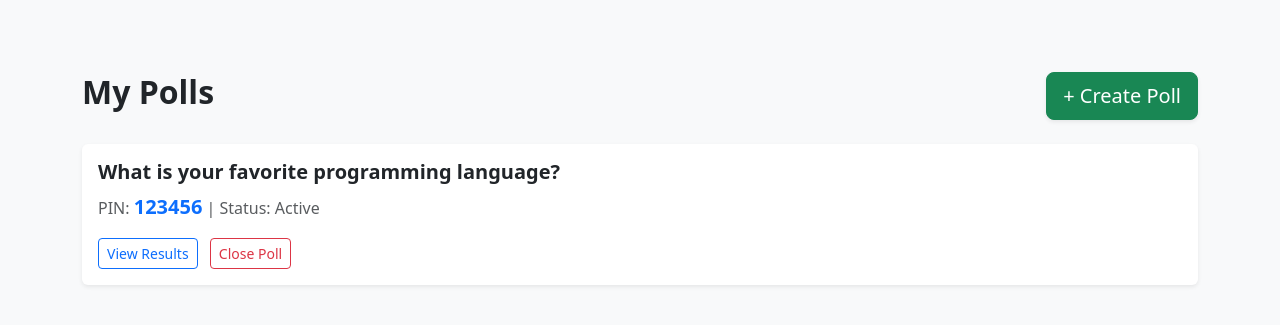
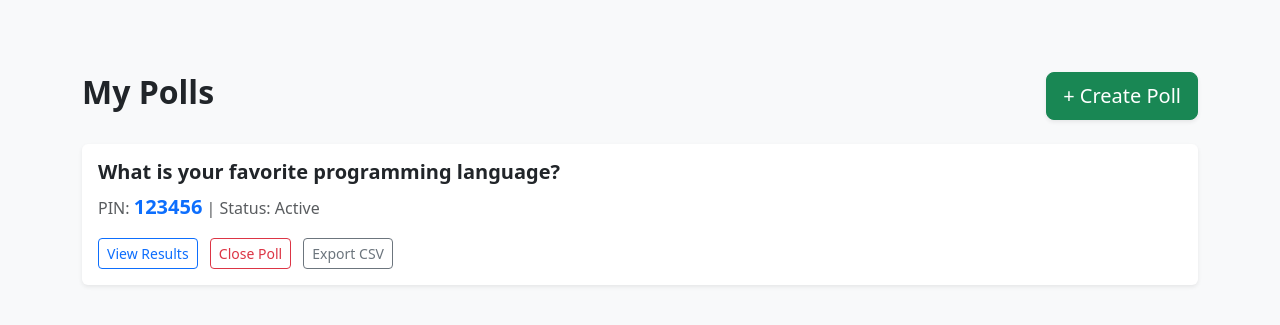
Before and after one commit to ITECH-Group-DD-miniMenti/ITECH-miniMenti, a Django app: template templates/core/dashboard.html in a window 1280 px wide. Shown: the top 325 px of the page. Run offline with Django 5.2, Linux system fonts and the light colour scheme; the template is opened without the code that fills it, so the values that code supplies are empty.

Commit message:
feat(dashboard): implement C1 UI (Export Results) and map user stories

```diff
--- a/templates/core/dashboard.html
+++ b/templates/core/dashboard.html
@@ -4,13 +4,13 @@
 
 {% block content %}
 <div class="py-4">
-    {# Responsiveness: Flexbox utilities (d-flex) ensure proper alignment across all screen sizes #}
+    {# M2: Session Management - Primary action to create new interactive sessions #}
     <div class="d-flex justify-content-between align-items-center mb-4">
         <h2 class="fw-bold">My Polls</h2>
         <a href="#" class="btn btn-success btn-lg shadow-sm">+ Create Poll</a>
     </div>
 
-    {# Look and Feel: Card-based UI provides a clean and professional layout for poll items #}
+    {# M4: Question Management - Card-based display of poll sessions and settings #}
     <div class="card shadow-sm mb-3 border-0">
         <div class="card-body">
             <h5 class="card-title fw-bold">What is your favorite programming language?</h5>
@@ -18,9 +18,16 @@
                 PIN: <span class="fw-bold text-primary fs-5">123456</span> | Status: Active
             </p>
             <div class="mt-3">
-                {# UI Navigation: Clear action buttons for host management #}
+                {# S1: Live Results Viewing - Quick access to aggregated data #}
                 <a href="#" class="btn btn-outline-primary btn-sm me-2">View Results</a>
-                <a href="#" class="btn btn-outline-danger btn-sm">Close Poll</a>
+
+                {# S2: Session Control - Allows host to open/close questions #}
+                <a href="#" class="btn btn-outline-danger btn-sm me-2">Close Poll</a>
+
+                {# C1: Export Results - Option to download session responses as a file (CSV/Excel) #}
+                <a href="#" class="btn btn-outline-secondary btn-sm">
+                    <i class="bi bi-download"></i> Export CSV
+                </a>
             </div>
         </div>
     </div>
```
